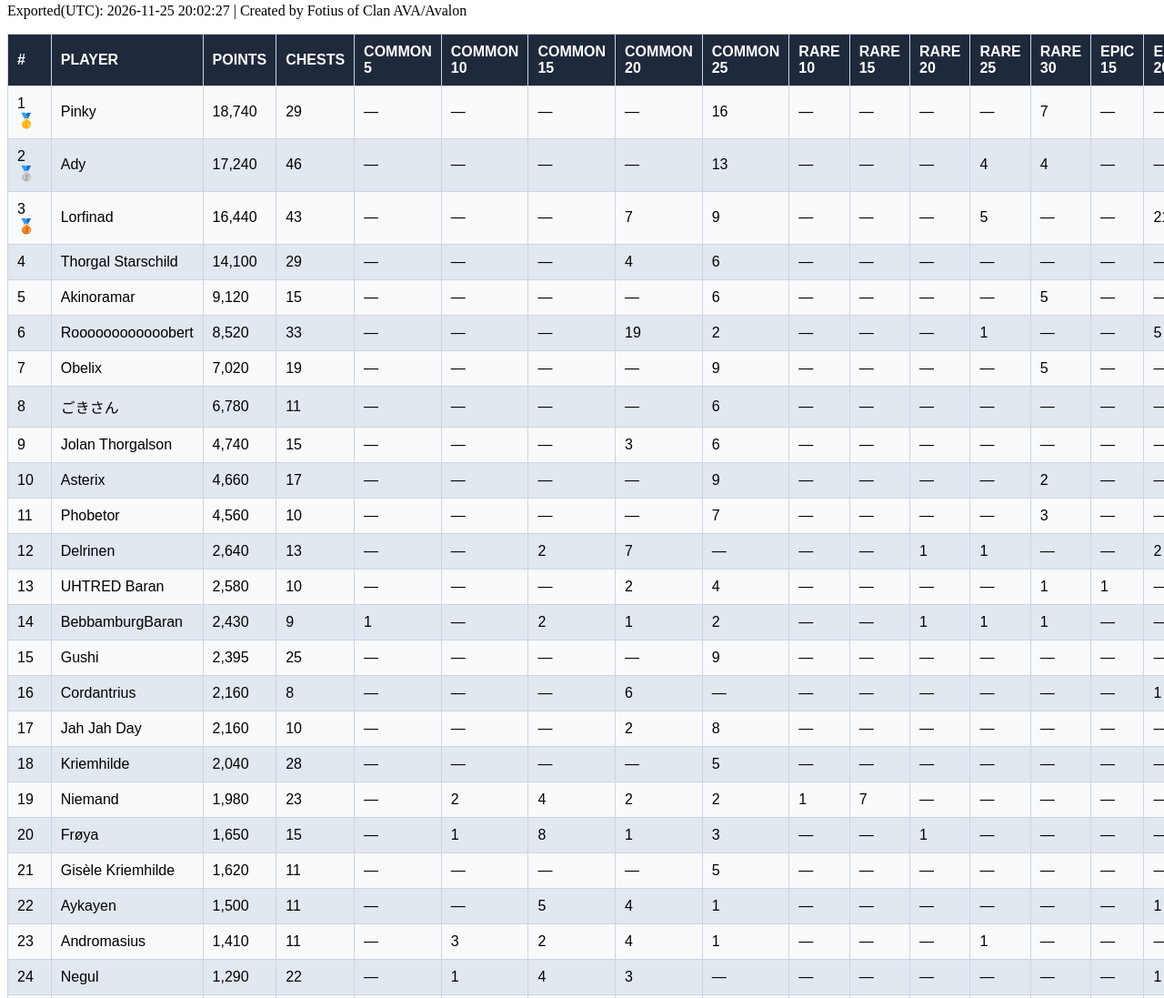
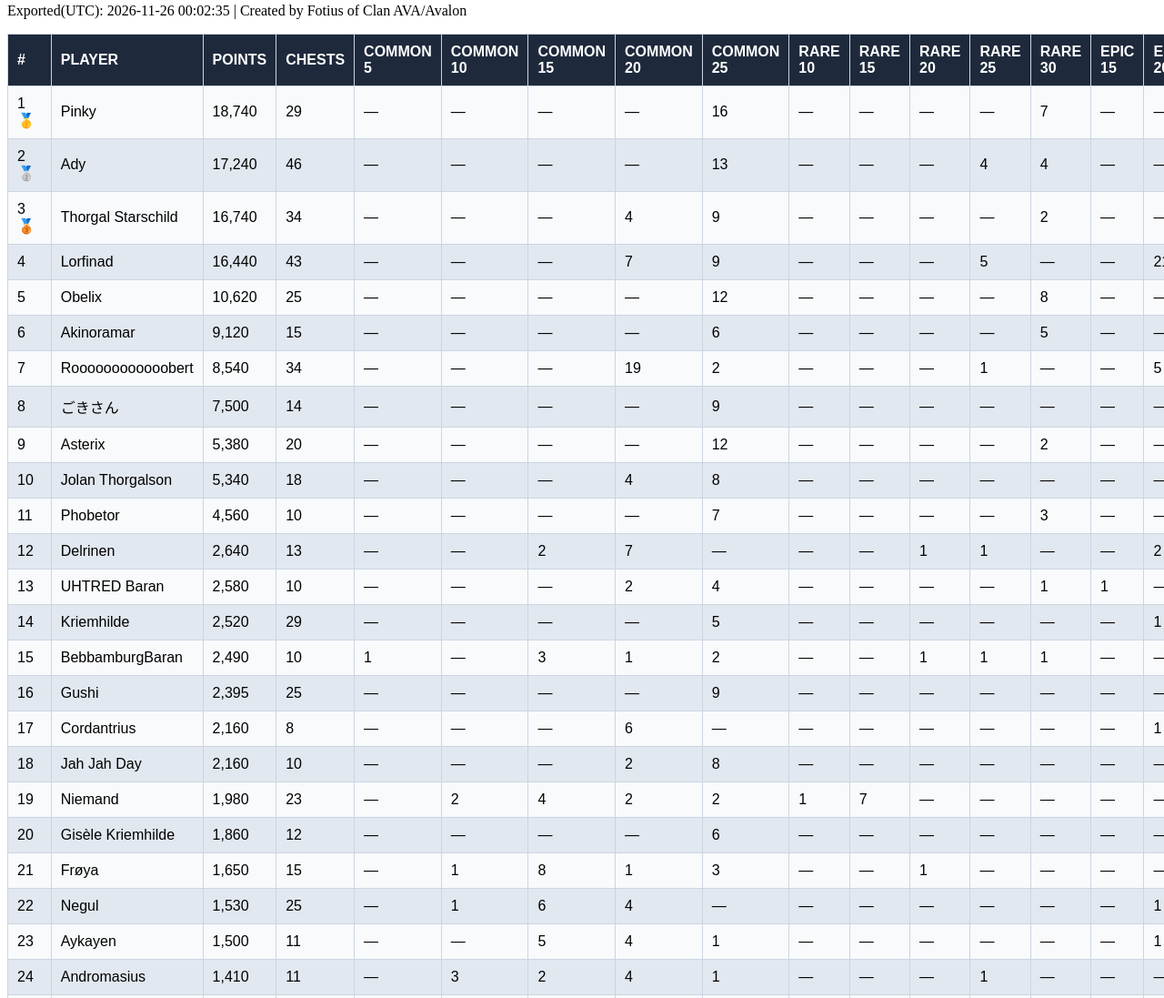
Before and after one commit to ava-totalbattle/tbclanportal-cheststatsexport, a plain HTML site: page index.html in a window 1280 px wide. Shown: the part 77-1174 px from the top of the page at 91% size. Drawn offline with Linux system fonts and the light colour scheme.

Commit message:
Update index.html

```diff
--- a/index.html
+++ b/index.html
@@ -32,7 +32,7 @@
 <body>
 <header>
   <h1>Chest Stats Export | AVA - Avalon | Cycle: Nov 22 – Nov 29, 2026</h1>
-  <p>Exported(UTC): 2026-11-25 20:02:27 | Created by Fotius of Clan AVA/Avalon</p>
+  <p>Exported(UTC): 2026-11-26 00:02:35 | Created by Fotius of Clan AVA/Avalon</p>
 </header>
 <table id="chest-stats-table" border="1" cellspacing="0" cellpadding="4">
 <thead>
@@ -41,28 +41,28 @@
 <tbody>
     <tr><td>1 🥇</td><td>Pinky</td><td>18,740</td><td>29</td><td>—</td><td>—</td><td>—</td><td>—</td><td>16</td><td>—</td><td>—</td><td>—</td><td>—</td><td>7</td><td>—</td><td>—</td><td>—</td><td>—</td><td>2</td><td>—</td><td>—</td><td>—</td></tr>
     <tr><td>2 🥈</td><td>Ady</td><td>17,240</td><td>46</td><td>—</td><td>—</td><td>—</td><td>—</td><td>13</td><td>—</td><td>—</td><td>—</td><td>4</td><td>4</td><td>—</td><td>—</td><td>8</td><td>—</td><td>—</td><td>13</td><td>—</td><td>—</td></tr>
-    <tr><td>3 🥉</td><td>Lorfinad</td><td>16,440</td><td>43</td><td>—</td><td>—</td><td>—</td><td>7</td><td>9</td><td>—</td><td>—</td><td>—</td><td>5</td><td>—</td><td>—</td><td>21</td><td>1</td><td>—</td><td>—</td><td>—</td><td>—</td><td>—</td></tr>
-    <tr><td>4</td><td>Thorgal Starschild</td><td>14,100</td><td>29</td><td>—</td><td>—</td><td>—</td><td>4</td><td>6</td><td>—</td><td>—</td><td>—</td><td>—</td><td>—</td><td>—</td><td>—</td><td>—</td><td>4</td><td>1</td><td>13</td><td>—</td><td>—</td></tr>
-    <tr><td>5</td><td>Akinoramar</td><td>9,120</td><td>15</td><td>—</td><td>—</td><td>—</td><td>—</td><td>6</td><td>—</td><td>—</td><td>—</td><td>—</td><td>5</td><td>—</td><td>—</td><td>2</td><td>—</td><td>—</td><td>—</td><td>—</td><td>—</td></tr>
-    <tr><td>6</td><td>Roooooooooooobert</td><td>8,520</td><td>33</td><td>—</td><td>—</td><td>—</td><td>19</td><td>2</td><td>—</td><td>—</td><td>—</td><td>1</td><td>—</td><td>—</td><td>5</td><td>—</td><td>—</td><td>—</td><td>—</td><td>—</td><td>—</td></tr>
-    <tr><td>7</td><td>Obelix</td><td>7,020</td><td>19</td><td>—</td><td>—</td><td>—</td><td>—</td><td>9</td><td>—</td><td>—</td><td>—</td><td>—</td><td>5</td><td>—</td><td>—</td><td>—</td><td>—</td><td>—</td><td>5</td><td>—</td><td>—</td></tr>
-    <tr><td>8</td><td>ごきさん</td><td>6,780</td><td>11</td><td>—</td><td>—</td><td>—</td><td>—</td><td>6</td><td>—</td><td>—</td><td>—</td><td>—</td><td>—</td><td>—</td><td>—</td><td>—</td><td>2</td><td>—</td><td>—</td><td>—</td><td>—</td></tr>
-    <tr><td>9</td><td>Jolan Thorgalson</td><td>4,740</td><td>15</td><td>—</td><td>—</td><td>—</td><td>3</td><td>6</td><td>—</td><td>—</td><td>—</td><td>—</td><td>—</td><td>—</td><td>—</td><td>1</td><td>1</td><td>—</td><td>4</td><td>—</td><td>—</td></tr>
-    <tr><td>10</td><td>Asterix</td><td>4,660</td><td>17</td><td>—</td><td>—</td><td>—</td><td>—</td><td>9</td><td>—</td><td>—</td><td>—</td><td>—</td><td>2</td><td>—</td><td>—</td><td>—</td><td>—</td><td>—</td><td>4</td><td>—</td><td>—</td></tr>
+    <tr><td>3 🥉</td><td>Thorgal Starschild</td><td>16,740</td><td>34</td><td>—</td><td>—</td><td>—</td><td>4</td><td>9</td><td>—</td><td>—</td><td>—</td><td>—</td><td>2</td><td>—</td><td>—</td><td>—</td><td>4</td><td>1</td><td>13</td><td>—</td><td>—</td></tr>
+    <tr><td>4</td><td>Lorfinad</td><td>16,440</td><td>43</td><td>—</td><td>—</td><td>—</td><td>7</td><td>9</td><td>—</td><td>—</td><td>—</td><td>5</td><td>—</td><td>—</td><td>21</td><td>1</td><td>—</td><td>—</td><td>—</td><td>—</td><td>—</td></tr>
+    <tr><td>5</td><td>Obelix</td><td>10,620</td><td>25</td><td>—</td><td>—</td><td>—</td><td>—</td><td>12</td><td>—</td><td>—</td><td>—</td><td>—</td><td>8</td><td>—</td><td>—</td><td>—</td><td>—</td><td>—</td><td>5</td><td>—</td><td>—</td></tr>
+    <tr><td>6</td><td>Akinoramar</td><td>9,120</td><td>15</td><td>—</td><td>—</td><td>—</td><td>—</td><td>6</td><td>—</td><td>—</td><td>—</td><td>—</td><td>5</td><td>—</td><td>—</td><td>2</td><td>—</td><td>—</td><td>—</td><td>—</td><td>—</td></tr>
+    <tr><td>7</td><td>Roooooooooooobert</td><td>8,540</td><td>34</td><td>—</td><td>—</td><td>—</td><td>19</td><td>2</td><td>—</td><td>—</td><td>—</td><td>1</td><td>—</td><td>—</td><td>5</td><td>—</td><td>—</td><td>—</td><td>—</td><td>—</td><td>—</td></tr>
+    <tr><td>8</td><td>ごきさん</td><td>7,500</td><td>14</td><td>—</td><td>—</td><td>—</td><td>—</td><td>9</td><td>—</td><td>—</td><td>—</td><td>—</td><td>—</td><td>—</td><td>—</td><td>—</td><td>2</td><td>—</td><td>—</td><td>—</td><td>—</td></tr>
+    <tr><td>9</td><td>Asterix</td><td>5,380</td><td>20</td><td>—</td><td>—</td><td>—</td><td>—</td><td>12</td><td>—</td><td>—</td><td>—</td><td>—</td><td>2</td><td>—</td><td>—</td><td>—</td><td>—</td><td>—</td><td>4</td><td>—</td><td>—</td></tr>
+    <tr><td>10</td><td>Jolan Thorgalson</td><td>5,340</td><td>18</td><td>—</td><td>—</td><td>—</td><td>4</td><td>8</td><td>—</td><td>—</td><td>—</td><td>—</td><td>—</td><td>—</td><td>—</td><td>1</td><td>1</td><td>—</td><td>4</td><td>—</td><td>—</td></tr>
     <tr><td>11</td><td>Phobetor</td><td>4,560</td><td>10</td><td>—</td><td>—</td><td>—</td><td>—</td><td>7</td><td>—</td><td>—</td><td>—</td><td>—</td><td>3</td><td>—</td><td>—</td><td>—</td><td>—</td><td>—</td><td>—</td><td>—</td><td>—</td></tr>
     <tr><td>12</td><td>Delrinen</td><td>2,640</td><td>13</td><td>—</td><td>—</td><td>2</td><td>7</td><td>—</td><td>—</td><td>—</td><td>1</td><td>1</td><td>—</td><td>—</td><td>2</td><td>—</td><td>—</td><td>—</td><td>—</td><td>—</td><td>—</td></tr>
     <tr><td>13</td><td>UHTRED Baran</td><td>2,580</td><td>10</td><td>—</td><td>—</td><td>—</td><td>2</td><td>4</td><td>—</td><td>—</td><td>—</td><td>—</td><td>1</td><td>1</td><td>—</td><td>—</td><td>—</td><td>—</td><td>—</td><td>—</td><td>—</td></tr>
-    <tr><td>14</td><td>BebbamburgBaran</td><td>2,430</td><td>9</td><td>1</td><td>—</td><td>2</td><td>1</td><td>2</td><td>—</td><td>—</td><td>1</td><td>1</td><td>1</td><td>—</td><td>—</td><td>—</td><td>—</td><td>—</td><td>—</td><td>—</td><td>—</td></tr>
-    <tr><td>15</td><td>Gushi</td><td>2,395</td><td>25</td><td>—</td><td>—</td><td>—</td><td>—</td><td>9</td><td>—</td><td>—</td><td>—</td><td>—</td><td>—</td><td>—</td><td>—</td><td>—</td><td>—</td><td>—</td><td>14</td><td>—</td><td>—</td></tr>
-    <tr><td>16</td><td>Cordantrius</td><td>2,160</td><td>8</td><td>—</td><td>—</td><td>—</td><td>6</td><td>—</td><td>—</td><td>—</td><td>—</td><td>—</td><td>—</td><td>—</td><td>1</td><td>1</td><td>—</td><td>—</td><td>—</td><td>—</td><td>—</td></tr>
-    <tr><td>17</td><td>Jah Jah Day</td><td>2,160</td><td>10</td><td>—</td><td>—</td><td>—</td><td>2</td><td>8</td><td>—</td><td>—</td><td>—</td><td>—</td><td>—</td><td>—</td><td>—</td><td>—</td><td>—</td><td>—</td><td>—</td><td>—</td><td>—</td></tr>
-    <tr><td>18</td><td>Kriemhilde</td><td>2,040</td><td>28</td><td>—</td><td>—</td><td>—</td><td>—</td><td>5</td><td>—</td><td>—</td><td>—</td><td>—</td><td>—</td><td>—</td><td>—</td><td>—</td><td>—</td><td>—</td><td>5</td><td>—</td><td>—</td></tr>
+    <tr><td>14</td><td>Kriemhilde</td><td>2,520</td><td>29</td><td>—</td><td>—</td><td>—</td><td>—</td><td>5</td><td>—</td><td>—</td><td>—</td><td>—</td><td>—</td><td>—</td><td>1</td><td>—</td><td>—</td><td>—</td><td>5</td><td>—</td><td>—</td></tr>
+    <tr><td>15</td><td>BebbamburgBaran</td><td>2,490</td><td>10</td><td>1</td><td>—</td><td>3</td><td>1</td><td>2</td><td>—</td><td>—</td><td>1</td><td>1</td><td>1</td><td>—</td><td>—</td><td>—</td><td>—</td><td>—</td><td>—</td><td>—</td><td>—</td></tr>
+    <tr><td>16</td><td>Gushi</td><td>2,395</td><td>25</td><td>—</td><td>—</td><td>—</td><td>—</td><td>9</td><td>—</td><td>—</td><td>—</td><td>—</td><td>—</td><td>—</td><td>—</td><td>—</td><td>—</td><td>—</td><td>14</td><td>—</td><td>—</td></tr>
+    <tr><td>17</td><td>Cordantrius</td><td>2,160</td><td>8</td><td>—</td><td>—</td><td>—</td><td>6</td><td>—</td><td>—</td><td>—</td><td>—</td><td>—</td><td>—</td><td>—</td><td>1</td><td>1</td><td>—</td><td>—</td><td>—</td><td>—</td><td>—</td></tr>
+    <tr><td>18</td><td>Jah Jah Day</td><td>2,160</td><td>10</td><td>—</td><td>—</td><td>—</td><td>2</td><td>8</td><td>—</td><td>—</td><td>—</td><td>—</td><td>—</td><td>—</td><td>—</td><td>—</td><td>—</td><td>—</td><td>—</td><td>—</td><td>—</td></tr>
     <tr><td>19</td><td>Niemand</td><td>1,980</td><td>23</td><td>—</td><td>2</td><td>4</td><td>2</td><td>2</td><td>1</td><td>7</td><td>—</td><td>—</td><td>—</td><td>—</td><td>—</td><td>—</td><td>—</td><td>—</td><td>5</td><td>—</td><td>—</td></tr>
-    <tr><td>20</td><td>Frøya</td><td>1,650</td><td>15</td><td>—</td><td>1</td><td>8</td><td>1</td><td>3</td><td>—</td><td>—</td><td>1</td><td>—</td><td>—</td><td>—</td><td>—</td><td>—</td><td>—</td><td>—</td><td>—</td><td>—</td><td>—</td></tr>
-    <tr><td>21</td><td>Gisèle Kriemhilde</td><td>1,620</td><td>11</td><td>—</td><td>—</td><td>—</td><td>—</td><td>5</td><td>—</td><td>—</td><td>—</td><td>—</td><td>—</td><td>—</td><td>—</td><td>—</td><td>—</td><td>—</td><td>4</td><td>—</td><td>—</td></tr>
-    <tr><td>22</td><td>Aykayen</td><td>1,500</td><td>11</td><td>—</td><td>—</td><td>5</td><td>4</td><td>1</td><td>—</td><td>—</td><td>—</td><td>—</td><td>—</td><td>—</td><td>1</td><td>—</td><td>—</td><td>—</td><td>—</td><td>—</td><td>—</td></tr>
-    <tr><td>23</td><td>Andromasius</td><td>1,410</td><td>11</td><td>—</td><td>3</td><td>2</td><td>4</td><td>1</td><td>—</td><td>—</td><td>—</td><td>1</td><td>—</td><td>—</td><td>—</td><td>—</td><td>—</td><td>—</td><td>—</td><td>—</td><td>—</td></tr>
-    <tr><td>24</td><td>Negul</td><td>1,290</td><td>22</td><td>—</td><td>1</td><td>4</td><td>3</td><td>—</td><td>—</td><td>—</td><td>—</td><td>—</td><td>—</td><td>—</td><td>1</td><td>—</td><td>—</td><td>—</td><td>13</td><td>—</td><td>—</td></tr>
+    <tr><td>20</td><td>Gisèle Kriemhilde</td><td>1,860</td><td>12</td><td>—</td><td>—</td><td>—</td><td>—</td><td>6</td><td>—</td><td>—</td><td>—</td><td>—</td><td>—</td><td>—</td><td>—</td><td>—</td><td>—</td><td>—</td><td>4</td><td>—</td><td>—</td></tr>
+    <tr><td>21</td><td>Frøya</td><td>1,650</td><td>15</td><td>—</td><td>1</td><td>8</td><td>1</td><td>3</td><td>—</td><td>—</td><td>1</td><td>—</td><td>—</td><td>—</td><td>—</td><td>—</td><td>—</td><td>—</td><td>—</td><td>—</td><td>—</td></tr>
+    <tr><td>22</td><td>Negul</td><td>1,530</td><td>25</td><td>—</td><td>1</td><td>6</td><td>4</td><td>—</td><td>—</td><td>—</td><td>—</td><td>—</td><td>—</td><td>—</td><td>1</td><td>—</td><td>—</td><td>—</td><td>13</td><td>—</td><td>—</td></tr>
+    <tr><td>23</td><td>Aykayen</td><td>1,500</td><td>11</td><td>—</td><td>—</td><td>5</td><td>4</td><td>1</td><td>—</td><td>—</td><td>—</td><td>—</td><td>—</td><td>—</td><td>1</td><td>—</td><td>—</td><td>—</td><td>—</td><td>—</td><td>—</td></tr>
+    <tr><td>24</td><td>Andromasius</td><td>1,410</td><td>11</td><td>—</td><td>3</td><td>2</td><td>4</td><td>1</td><td>—</td><td>—</td><td>—</td><td>1</td><td>—</td><td>—</td><td>—</td><td>—</td><td>—</td><td>—</td><td>—</td><td>—</td><td>—</td></tr>
     <tr><td>25</td><td>Grandpa</td><td>1,200</td><td>5</td><td>—</td><td>—</td><td>—</td><td>—</td><td>5</td><td>—</td><td>—</td><td>—</td><td>—</td><td>—</td><td>—</td><td>—</td><td>—</td><td>—</td><td>—</td><td>—</td><td>—</td><td>—</td></tr>
     <tr><td>26</td><td>Merlin H</td><td>1,180</td><td>15</td><td>—</td><td>—</td><td>—</td><td>—</td><td>—</td><td>—</td><td>—</td><td>—</td><td>—</td><td>—</td><td>—</td><td>—</td><td>—</td><td>—</td><td>—</td><td>13</td><td>—</td><td>—</td></tr>
     <tr><td>27</td><td>AsMn</td><td>780</td><td>16</td><td>—</td><td>—</td><td>—</td><td>1</td><td>2</td><td>—</td><td>—</td><td>—</td><td>—</td><td>—</td><td>—</td><td>—</td><td>—</td><td>—</td><td>—</td><td>13</td><td>—</td><td>—</td></tr>
```
